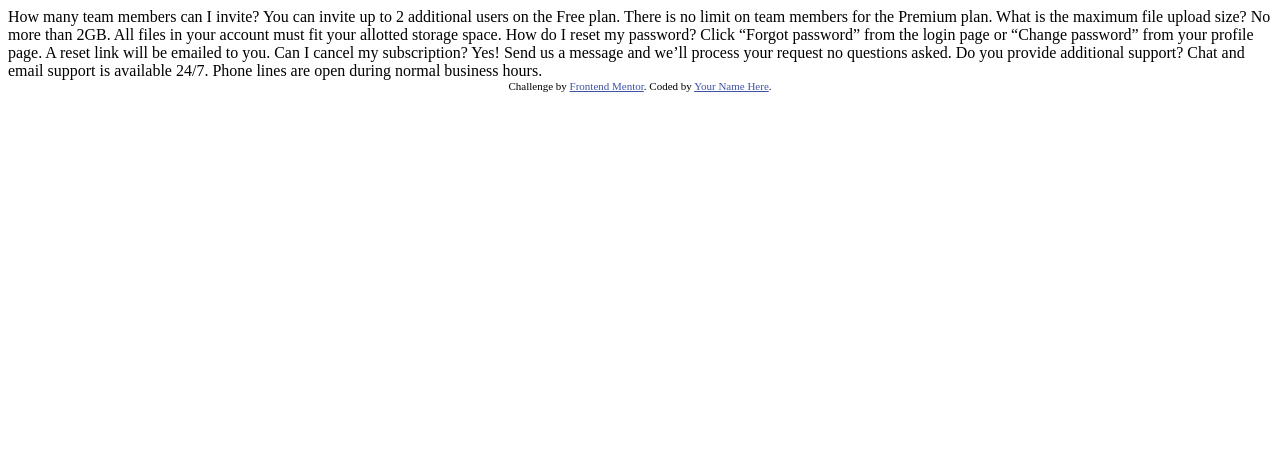
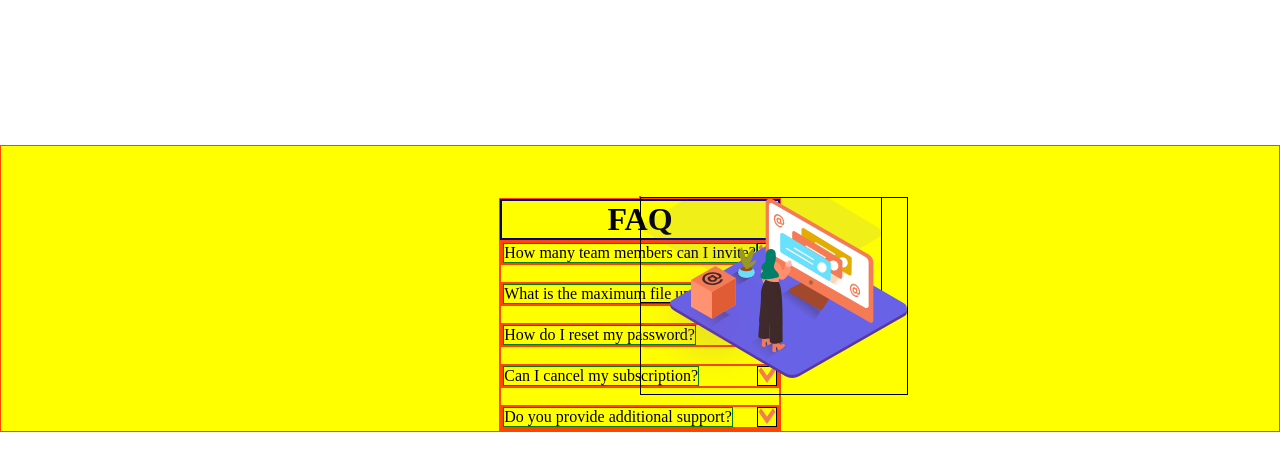
Before and after one commit to nikolasubaric/task-2-faq-accordion-card, a plain HTML site: page index.html in a window 1280 px wide. Drawn offline with Linux system fonts and the light colour scheme.

Commit message:
Basic HTML layout and beginning of CSS

```diff
--- a/index.html
+++ b/index.html
@@ -1,40 +1,135 @@
 <!DOCTYPE html>
 <html lang="en">
   <head>
-  <meta charset="UTF-8">
-  <meta name="viewport" content="width=device-width, initial-scale=1.0"> <!-- displays site properly based on user's device -->
+    <meta charset="UTF-8" />
+    <meta name="viewport" content="width=device-width, initial-scale=1.0" />
+    <!-- displays site properly based on user's device -->
 
-  <link rel="icon" type="image/png" sizes="32x32" href="./images/favicon-32x32.png">
+    <link
+      rel="icon"
+      type="image/png"
+      sizes="32x32"
+      href="./images/favicon-32x32.png"
+    />
+    <link rel="stylesheet" href="style.css" />
 
     <title>Frontend Mentor | FAQ Accordion Card</title>
 
     <!-- Feel free to remove these styles or customise in your own stylesheet 👍 -->
     <style>
-    .attribution { font-size: 11px; text-align: center; }
-    .attribution a { color: hsl(228, 45%, 44%); }
+      .attribution {
+        font-size: 11px;
+        text-align: center;
+      }
+      .attribution a {
+        color: hsl(228, 45%, 44%);
+      }
     </style>
   </head>
   <body>
-  How many team members can I invite?
-  You can invite up to 2 additional users on the Free plan. There is no limit on
-  team members for the Premium plan.
+    <!-- <img src="images/bg-pattern-desktop.svg" alt="Background pattern" />
+    <img src="images/bg-pattern-mobile.svg" alt="" />
+    <img src="images/icon-arrow-down.svg" alt="" />
+    <img src="images/illustration-woman-online-desktop.svg" alt="" />
+    <img src="images/illustration-box-desktop.svg" alt="" />
+    <img src="images/illustration-woman-online-mobile.svg" alt="" /> -->
 
-  What is the maximum file upload size?
-  No more than 2GB. All files in your account must fit your allotted storage space.
+    <div class="container">
+      <div class="container-img">
+        <img
+          src="images/illustration-woman-online-mobile.svg"
+          alt="Woman interacting with a screen"
+          class="container-img-woman"
+        />
+        <img src="" alt="Box with @ symbol on top" class="container-img-box" />
+        <img
+          src="images/bg-pattern-mobile.svg"
+          alt="Backdrop shadow"
+          class="container-img-shadow"
+        />
+      </div>
+      <div class="container-faq">
+        <h1 class="header-faq">FAQ</h1>
+        <div class="container-questions-answers">
+          <div class="container-question-answer">
+            <div class="container-question-pointer">
+              <p class="question">How many team members can I invite?</p>
+              <img
+                src="images/icon-arrow-down.svg"
+                alt="Arrow pointing vertically"
+                class="pointer"
+              />
+            </div>
+            <p class="answer">
+              You can invite up to 2 additional users on the Free plan. There is
+              no limit on team members for the Premium plan.
+            </p>
+          </div>
+          <div class="container-question-answer">
+            <div class="container-question-pointer">
+              <p class="question">What is the maximum file upload size?</p>
+              <img
+                src="images/icon-arrow-down.svg"
+                alt="Arrow pointing vertically"
+                class="pointer"
+              />
+            </div>
+            <p class="answer">
+              No more than 2GB. All files in your account must fit your allotted
+              storage space.
+            </p>
+          </div>
+          <div class="container-question-answer">
+            <div class="container-question-pointer">
+              <p class="question">How do I reset my password?</p>
+              <img
+                src="images/icon-arrow-down.svg"
+                alt="Arrow pointing vertically"
+                class="pointer"
+              />
+            </div>
+            <p class="answer">
+              Click “Forgot password” from the login page or “Change password”
+              from your profile page. A reset link will be emailed to you.
+            </p>
+          </div>
+          <div class="container-question-answer">
+            <div class="container-question-pointer">
+              <p class="question">Can I cancel my subscription?</p>
+              <img
+                src="images/icon-arrow-down.svg"
+                alt="Arrow pointing vertically"
+                class="pointer"
+              />
+            </div>
+            <p class="answer">
+              Yes! Send us a message and we’ll process your request no questions
+              asked.
+            </p>
+          </div>
+          <div class="container-question-answer">
+            <div class="container-question-pointer">
+              <p class="question">Do you provide additional support?</p>
+              <img
+                src="images/icon-arrow-down.svg"
+                alt="Arrow pointing vertically"
+                class="pointer"
+              />
+            </div>
+            <p class="answer">
+              Chat and email support is available 24/7. Phone lines are open
+              during normal business hours.
+            </p>
+          </div>
+        </div>
+      </div>
+    </div>
 
-  How do I reset my password?
-  Click “Forgot password” from the login page or “Change password” from your profile page.
-  A reset link will be emailed to you.
-
-  Can I cancel my subscription?
-  Yes! Send us a message and we’ll process your request no questions asked.
-
-  Do you provide additional support?
-  Chat and email support is available 24/7. Phone lines are open during normal business hours.
-
-  <div class="attribution">
-    Challenge by <a href="https://www.frontendmentor.io?ref=challenge" target="_blank">Frontend Mentor</a>.
-    Coded by <a href="#">Your Name Here</a>.
-  </div>
+    <!-- <div class="attribution">
+      Challenge by
+      <a href="https://www.frontendmentor.io?ref=challenge" target="_blank"
+        >Frontend Mentor</a
+      >. Coded by <a href="#">Your Name Here</a>.
+    </div> -->
   </body>
 </html>
--- /dev/null
+++ b/style.css
@@ -0,0 +1,80 @@
+* {
+  margin: 0;
+  padding: 0;
+  box-sizing: border-box;
+}
+
+div {
+  border: 1px solid orangered;
+}
+
+h1 {
+  border: 2px solid darkblue;
+}
+
+p {
+  border: 1px solid green;
+}
+
+img {
+  border: 1px solid black;
+}
+
+.container {
+  /* max-width: 920px; */
+  padding-top: 50px;
+  height: auto;
+  margin: 145px auto auto;
+  display: flex;
+  flex: 0 0 auto;
+  justify-content: space-evenly;
+  flex-direction: column;
+  align-items: center;
+  background-color: yellow;
+}
+
+.container-img {
+  position: relative;
+}
+
+.container-img-box {
+  display: none;
+  position: absolute;
+}
+
+.container-img-shadow {
+  z-index: 0;
+  position: absolute;
+}
+
+.container-img-woman {
+  z-index: 1;
+  position: absolute;
+}
+
+.container-question-pointer {
+  display: flex;
+  justify-content: space-between;
+}
+
+.container-questions-answers {
+  display: flex;
+  flex-direction: column;
+  gap: 17px;
+}
+
+.container-question-answer {
+}
+
+.answer {
+  display: none;
+}
+
+.header-faq {
+  text-align: center;
+}
+
+.pointer {
+  width: 20px;
+  height: auto;
+}
```
Lines whose indentation alone changed are shown as unchanged.
